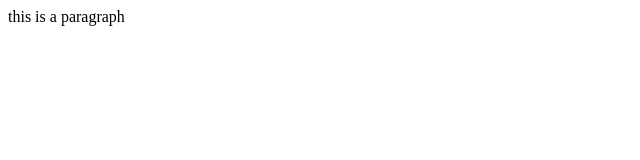
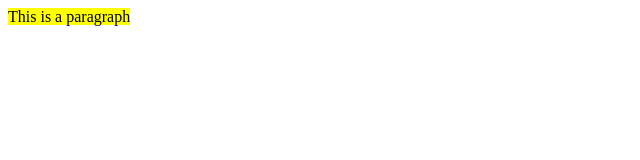
Before and after one commit to itx-liba/first_one, a plain HTML site: page index.html in a window 1280 px wide. Shown: the whole page, without its empty margins (0-640 px from the left). Drawn offline with Linux system fonts and the light colour scheme.

Commit message:
i make paragraph highlight

```diff
--- a/index.html
+++ b/index.html
@@ -1 +1 @@
-<p>this is a paragraph</p>
+<p><mark>This is a paragraph</mark></p>
```
